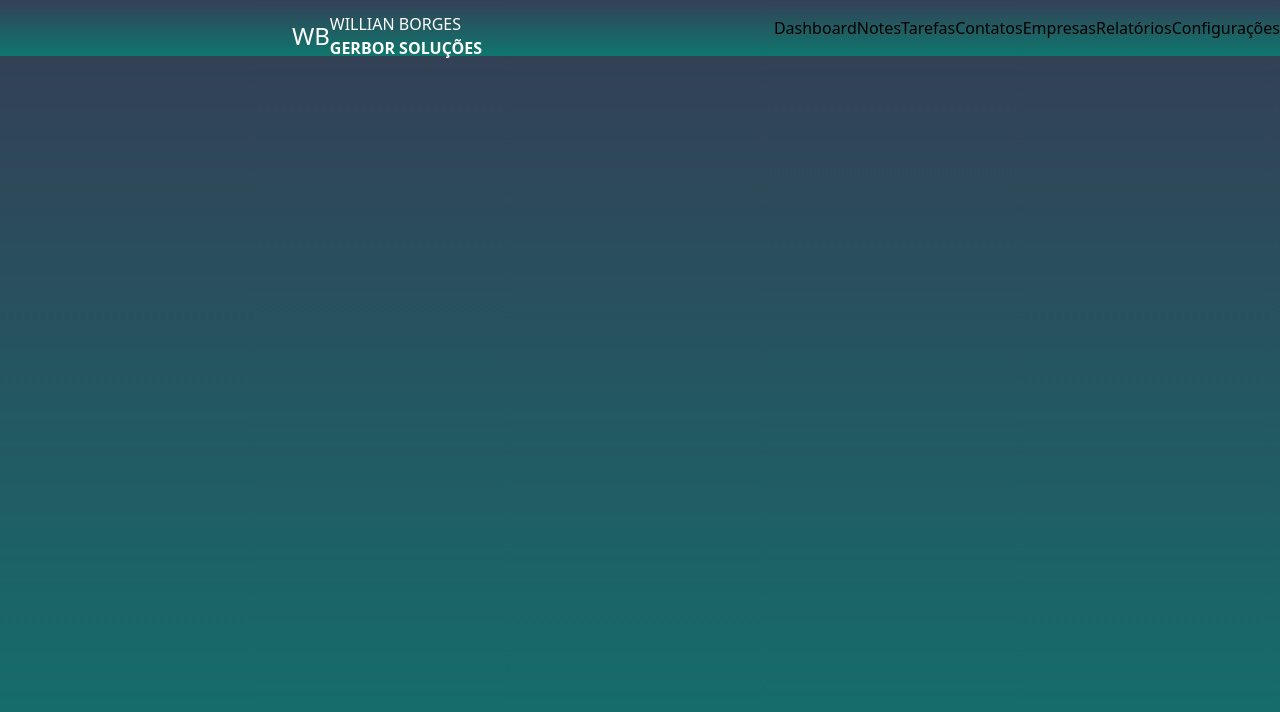
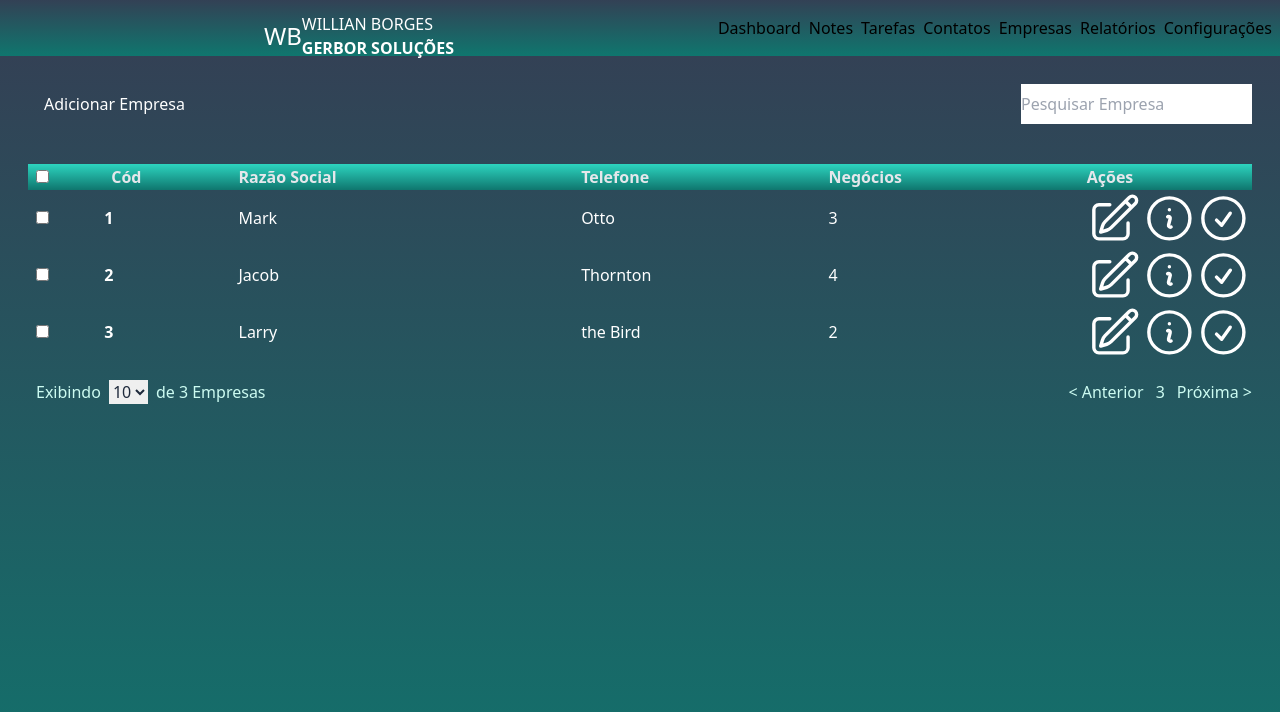
Before and after one commit to WBorges1984/crm-facil, a Next.js app: page /empresas in a window 1280 px wide. Shown: the top 712 px of the page. Built offline with nearby package versions, Linux system fonts and the light colour scheme.

Commit message:
Adicionando o menu Empresa

```diff
--- a/package.json
+++ b/package.json
@@ -13,6 +13,7 @@
     "@types/react": "18.2.15",
     "@types/react-dom": "18.2.7",
     "autoprefixer": "10.4.14",
+    "bootstrap": "^5.3.0",
     "chart.js": "2.9.3",
     "eslint": "8.44.0",
     "eslint-config-next": "13.4.10",
--- a/src/Components/Icons.tsx
+++ b/src/Components/Icons.tsx
@@ -36,3 +36,27 @@ export const IconMore = (
 
 
 )
+
+export const IconAdd = (
+  <svg xmlns="http://www.w3.org/2000/svg" fill="none" viewBox="0 0 24 24" strokeWidth="1.5" stroke="currentColor" className="w-6 h-6">
+  <path strokeLinecap="round" strokeLinejoin="round" d="M12 9v6m3-3H9m12 0a9 9 0 11-18 0 9 9 0 0118 0z" />
+</svg>
+)
+
+export const IconInfo = (
+  <svg xmlns="http://www.w3.org/2000/svg" fill="none" viewBox="0 0 24 24" strokeWidth="1.5" stroke="currentColor" className="w-6 h-6">
+  <path strokeLinecap="round" strokeLinejoin="round" d="M11.25 11.25l.041-.02a.75.75 0 011.063.852l-.708 2.836a.75.75 0 001.063.853l.041-.021M21 12a9 9 0 11-18 0 9 9 0 0118 0zm-9-3.75h.008v.008H12V8.25z" />
+</svg>
+
+)
+
+export const IconNo = (
+<svg xmlns="http://www.w3.org/2000/svg" fill="none" viewBox="0 0 24 24" strokeWidth="1.5" stroke="currentColor" className="w-6 h-6">
+  <path strokeLinecap="round" strokeLinejoin="round" d="M18.364 18.364A9 9 0 005.636 5.636m12.728 12.728A9 9 0 015.636 5.636m12.728 12.728L5.636 5.636" />
+</svg>
+)
+export const IconCheck = (
+<svg xmlns="http://www.w3.org/2000/svg" fill="none" viewBox="0 0 24 24" strokeWidth="1.5" stroke="currentColor" className="w-6 h-6">
+  <path strokeLinecap="round" strokeLinejoin="round" d="M9 12.75L11.25 15 15 9.75M21 12a9 9 0 11-18 0 9 9 0 0118 0z" />
+</svg>
+)
--- /dev/null
+++ b/src/Components/Input/input.tsx
@@ -0,0 +1,13 @@
+import { IconLupa } from "../Icons";
+
+
+export default function Input(){
+    return(
+        <div className={` flex  w-1/4`}>
+        <div className="text-white m-2">
+            {IconLupa}
+        </div>
+         <input type="text"  placeholder="Pesquisar Empresa" className="w-full h-10 pl-3" />
+        </div>
+    )
+}
--- /dev/null
+++ b/src/Components/button/button.tsx
@@ -0,0 +1,27 @@
+
+
+interface ButtonProps{
+    text : string
+    textColor?: 'black-500' | 'white' | 'blue-500' | 'green'
+    bgColor?: 'green' |'blue' | 'gray' | 'red'
+    wButton?: '1/2'|'1/3'|'1/4'|'1/5'|'1/6'
+    children: any
+
+}
+
+export default function Button(props: ButtonProps){
+    return(
+        <div className={`text-${props.textColor} flex border
+         bg-${props.bgColor}-600 font-black
+        w-${props.wButton} text-center items-center
+        justify-center p-2 rounded-lg bg-green-900 hover:bg-green-700 cursor-pointer select-none`}>
+            <div className="mr-2">
+                {props.children}
+            </div>
+            <div>
+            {props.text}
+            </div>
+
+        </div>
+    )
+}
--- a/src/pages/_app.tsx
+++ b/src/pages/_app.tsx
@@ -1,5 +1,6 @@
 import '@/styles/globals.css'
 import type { AppProps } from 'next/app'
+//import 'bootstrap/dist/css/bootstrap.css'
 
 export default function App({ Component, pageProps }: AppProps) {
   return <Component {...pageProps} />
--- a/src/pages/empresas.tsx
+++ b/src/pages/empresas.tsx
@@ -1,7 +1,13 @@
+import { IconAdd, IconEdit, IconInfo, IconCheck, IconNo } from "@/Components/Icons";
+import Input from "@/Components/Input/input";
 import TagUsuarioLogado from "@/Components/TagUsuarioLogado";
+import Button from "@/Components/button/button";
 import Navbar from "@/Components/navBar/navbar";
+import { useState } from "react";
 
 export default function Empresas(){
+
+ const [pag, setPag ] = useState(3);
     return(<>
         <div className='flex justify-between bg-gradient-to-t from-teal-700 to-slate-700 h-14 pt-4 select-none'>
         <header>
@@ -10,10 +16,87 @@ export default function Empresas(){
         <TagUsuarioLogado iniciais='WB' usuario='WILLIAN BORGES' empresa='GERBOR SOLUÇÕES'/>
         <section id='#menu'> <Navbar TypeMenu='Empresas'/></section>
         </div>
-        <div className={`bg-gradient-to-t from-teal-700 to-slate-700 p-2
-            text-slate-800 h-screen
+        <div className={`bg-gradient-to-t from-teal-700 to-slate-700
+            text-slate-800 h-screen p-7
         `}>
+            <div className={` flex justify-between
 
+             `}>
+                <Button text="Adicionar Empresa" textColor="white"
+                        bgColor="green" wButton="1/6" >
+                       {IconAdd}
+                       </Button>
+                <Input />
+            </div>
+
+        <section id="TabelaClientes" className={`mt-10 `}>
+            <table className="w-full ">
+                <thead className={`text-gray-200 text-left bg-gradient-to-t from-teal-700 to-teal-400
+
+                    `}>
+
+                    <tr  className={``}>
+                    <td className="pl-2"><input type="checkbox" name="empresa1" id="" /></td>
+                    <th scope="col" className="pl-2">Cód</th>
+                    <th scope="col">Razão Social</th>
+                    <th scope="col">Telefone</th>
+                    <th scope="col">Negócios</th>
+                    <th scope="col">Ações</th>
+                    </tr>
+                </thead>
+        <tbody className="text-white">
+            <tr>
+            <td className="pl-2"><input type="checkbox" name="empresa1" id="" /></td>
+                <th scope="row" className="text-left">1</th>
+                <td>Mark</td>
+                <td>Otto</td>
+                <td>3</td>
+                <td className="flex ">{IconEdit} {IconInfo} {IconCheck}</td>
+            </tr>
+            <tr>
+            <td className="pl-2"><input type="checkbox" name="empresa1" id="" /></td>
+                <th scope="row"className="text-left">2</th>
+                <td>Jacob</td>
+                <td>Thornton</td>
+                <td>4</td>
+                <td className="flex ">{IconEdit} {IconInfo} {IconCheck}</td>
+            </tr>
+            <tr>
+            <td className="pl-2"><input type="checkbox" name="empresa1" id="" /></td>
+                <th scope="row"className="text-left">3</th>
+                <td>Larry</td>
+                <td>the Bird</td>
+                <td>2</td>
+                <td className="flex " >{IconEdit} {IconInfo} {IconCheck}</td>
+            </tr>
+        </tbody>
+                </table>
+
+        </section>
+
+        <section id="#rodape">
+        <div className="flex justify-between mt-5 pl-2">
+
+            <div className="flex">
+                <h4 className="text-teal-100">Exibindo</h4>
+            <select className="mr-2 ml-2">
+                <option value="10" selected>10</option>
+                <option value="20">20</option>
+                <option value="30">30</option>
+                <option value="40">40</option>
+                <option value="50">50</option>
+            </select>
+                <h4 className="text-teal-100">de 3 Empresas</h4>
+            </div>
+
+            <div className="flex text-teal-100">
+                <h4 className="mr-3">{`<`} Anterior</h4>
+                {pag}
+                <h4 className="ml-3">Próxima {`>`} </h4>
+            </div>
+        </div>
+
+        </section>
 
 
 
```
Also changed, not shown: 1 other file (tests, documents, lock files or other folders).
